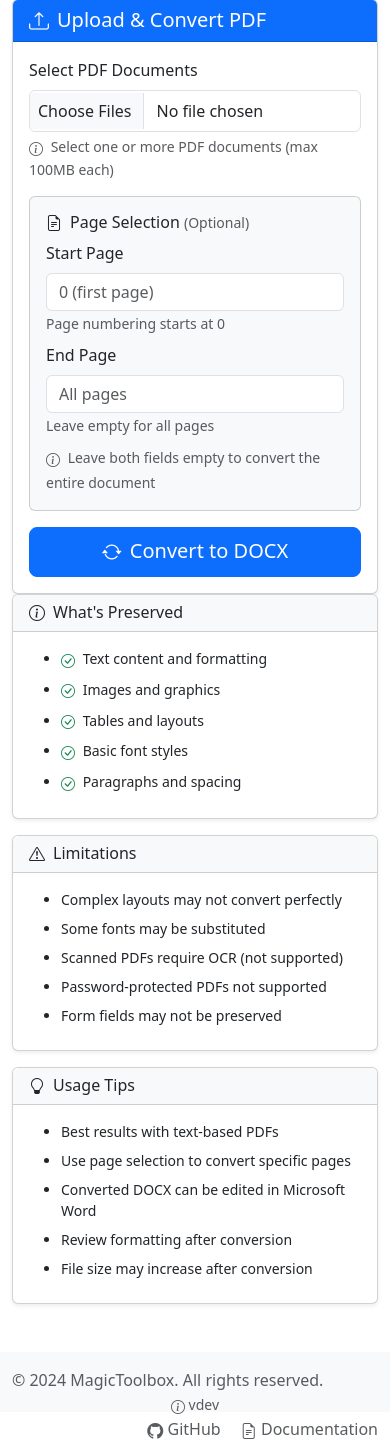
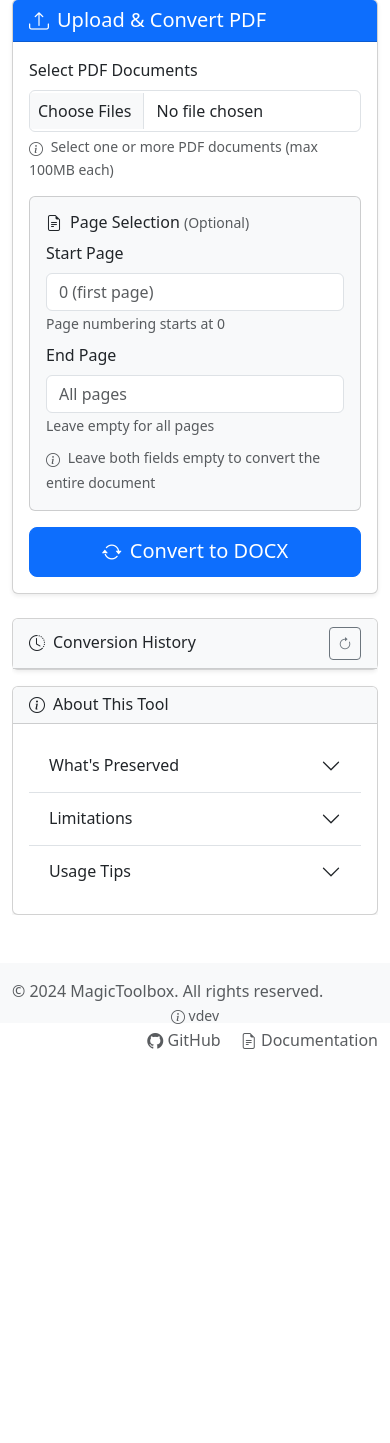
Before and after one commit to fabricekrebs/magictoolbox, a Django app: page /tools/pdf-docx-converter/ in a window 390 px wide. Shown: the part 400-1843 px from the top of the page. After the commit the page ends 1449 px from the top, so only its background shows below. Run offline with Django 5.2, Linux system fonts and the light colour scheme; the visitor is signed in with stand-in values (Sample User, id 1); parts of the project's set-up code (start-up, migrations or seed data) failed here and were passed over; some libraries are stand-ins or nearby versions.

Commit message:
feat(frontend): implement gold standard layout for PDF converter
- Add two-column responsive layout (8 cols left, 4 cols right)
- Add history sidebar with last 10 conversions
- Include shared tool-history.js and tool-history.css modules
- Add delete functionality with confirmation modal
- Auto-refresh history after successful conversions
- Convert tool info cards to collapsible accordions
- Manual refresh button for history
- Follows ASYNC_FILE_PROCESSING_GOLD_STANDARD.md requirements

```diff
--- a/templates/tools/pdf_docx_converter.html
+++ b/templates/tools/pdf_docx_converter.html
@@ -3,8 +3,12 @@
 
 {% block title %}{{ tool.display_name }} - MagicToolbox{% endblock %}
 
+{% block extra_css %}
+<link rel="stylesheet" href="{% static 'css/tool-history.css' %}">
+{% endblock %}
+
 {% block content %}
-<div class="container py-5">
+<div class="container-fluid py-5">
   <!-- Tool Header -->
   <div class="row mb-4">
     <div class="col-12">
@@ -35,8 +39,8 @@
   </div>
 
   <div class="row">
-    <!-- Tool Form -->
-    <div class="col-lg-8">
+    <!-- Left Column: Upload & Status (8 columns) -->
+    <div class="col-lg-8 mb-4">
       <div class="card shadow-sm">
         <div class="card-header bg-primary text-white">
           <h5 class="mb-0">
@@ -145,15 +149,55 @@
       </div>
     </div>
 
-    <!-- Tool Information -->
+    <!-- Right Column: History Sidebar (4 columns) -->
     <div class="col-lg-4">
-      <div class="card shadow-sm mb-3">
+      <div class="history-sidebar">
+        <div class="card shadow-sm">
+          <div class="card-header bg-light d-flex justify-content-between align-items-center">
+            <h6 class="mb-0">
+              <i class="bi bi-clock-history me-2"></i>Conversion History
+            </h6>
+            <button type="button" class="btn btn-sm btn-outline-secondary" id="refreshHistoryBtn" title="Refresh history">
+              <i class="bi bi-arrow-clockwise"></i>
+            </button>
+          </div>
+          <div class="card-body p-0">
+            <!-- Loading state -->
+            <div id="historyLoading" class="text-center py-4" style="display: none;">
+              <div class="spinner-border spinner-border-sm text-primary" role="status">
+                <span class="visually-hidden">Loading...</span>
+              </div>
+              <p class="text-muted small mt-2 mb-0">Loading history...</p>
+            </div>
+
+            <!-- Empty state -->
+            <div id="historyEmpty" class="text-center py-4" style="display: none;">
+              <i class="bi bi-inbox text-muted" style="font-size: 2rem;"></i>
+              <p class="text-muted small mt-2 mb-0">No conversion history yet</p>
+            </div>
+
+            <!-- History list -->
+            <div id="historyList" class="list-group list-group-flush"></div>
+          </div>
+        </div>
+
+        <!-- Tool Information (collapsible) -->
+        <div class="card shadow-sm mt-3">
           <div class="card-header bg-light">
             <h6 class="mb-0">
-            <i class="bi bi-info-circle me-2"></i>What's Preserved
+              <i class="bi bi-info-circle me-2"></i>About This Tool
             </h6>
           </div>
           <div class="card-body">
+            <div class="accordion accordion-flush" id="toolInfoAccordion">
+              <div class="accordion-item">
+                <h2 class="accordion-header">
+                  <button class="accordion-button collapsed" type="button" data-bs-toggle="collapse" data-bs-target="#preservedInfo">
+                    What's Preserved
+                  </button>
+                </h2>
+                <div id="preservedInfo" class="accordion-collapse collapse" data-bs-parent="#toolInfoAccordion">
+                  <div class="accordion-body">
                     <ul class="small mb-0">
                       <li class="mb-2"><i class="bi bi-check-circle text-success me-1"></i> Text content and formatting</li>
                       <li class="mb-2"><i class="bi bi-check-circle text-success me-1"></i> Images and graphics</li>
@@ -163,14 +207,15 @@
                     </ul>
                   </div>
                 </div>
-
-      <div class="card shadow-sm mb-3">
-        <div class="card-header bg-light">
-          <h6 class="mb-0">
-            <i class="bi bi-exclamation-triangle me-2"></i>Limitations
-          </h6>
               </div>
-        <div class="card-body">
+              <div class="accordion-item">
+                <h2 class="accordion-header">
+                  <button class="accordion-button collapsed" type="button" data-bs-toggle="collapse" data-bs-target="#limitations">
+                    Limitations
+                  </button>
+                </h2>
+                <div id="limitations" class="accordion-collapse collapse" data-bs-parent="#toolInfoAccordion">
+                  <div class="accordion-body">
                     <ul class="small mb-0">
                       <li class="mb-2">Complex layouts may not convert perfectly</li>
                       <li class="mb-2">Some fonts may be substituted</li>
@@ -180,14 +225,15 @@
                     </ul>
                   </div>
                 </div>
-
-      <div class="card shadow-sm">
-        <div class="card-header bg-light">
-          <h6 class="mb-0">
-            <i class="bi bi-lightbulb me-2"></i>Usage Tips
-          </h6>
               </div>
-        <div class="card-body">
+              <div class="accordion-item">
+                <h2 class="accordion-header">
+                  <button class="accordion-button collapsed" type="button" data-bs-toggle="collapse" data-bs-target="#usageTips">
+                    Usage Tips
+                  </button>
+                </h2>
+                <div id="usageTips" class="accordion-collapse collapse" data-bs-parent="#toolInfoAccordion">
+                  <div class="accordion-body">
                     <ul class="small mb-0">
                       <li class="mb-2">Best results with text-based PDFs</li>
                       <li class="mb-2">Use page selection to convert specific pages</li>
@@ -195,6 +241,11 @@
                       <li class="mb-2">Review formatting after conversion</li>
                       <li class="mb-2">File size may increase after conversion</li>
                     </ul>
+                  </div>
+                </div>
+              </div>
+            </div>
+          </div>
         </div>
       </div>
     </div>
@@ -604,5 +655,66 @@ async function downloadAllFiles() {
 
   MagicToolbox.showNotification(`Downloaded ${completedExecutions.length} file${completedExecutions.length !== 1 ? 's' : ''}`, 'success');
 }
+
+// Initialize history on page load
+document.addEventListener('DOMContentLoaded', function() {
+  if (typeof ToolHistory !== 'undefined') {
+    ToolHistory.loadHistory('pdf-docx-converter', {
+      onDeleteSuccess: function() {
+        MagicToolbox.showNotification('Item deleted successfully', 'success');
+      },
+      onDeleteError: function(error) {
+        MagicToolbox.showNotification('Failed to delete item: ' + error, 'error');
+      }
+    });
+
+    // Manual refresh button
+    document.getElementById('refreshHistoryBtn')?.addEventListener('click', function() {
+      ToolHistory.loadHistory('pdf-docx-converter');
+    });
+  }
+});
+
+// Override showResults to refresh history after completion
+const originalShowResults = showResults;
+showResults = function(completedFiles, failedFiles) {
+  originalShowResults(completedFiles, failedFiles);
+
+  // Refresh history after successful conversions
+  if (completedFiles > 0 && typeof ToolHistory !== 'undefined') {
+    setTimeout(() => {
+      ToolHistory.loadHistory('pdf-docx-converter');
+    }, 1000);
+  }
+};
 </script>
+
+<!-- Delete Confirmation Modal -->
+<div class="modal fade" id="deleteHistoryModal" tabindex="-1" aria-labelledby="deleteHistoryModalLabel" aria-hidden="true">
+  <div class="modal-dialog">
+    <div class="modal-content">
+      <div class="modal-header">
+        <h5 class="modal-title" id="deleteHistoryModalLabel">
+          <i class="bi bi-trash me-2"></i>Delete Conversion
+        </h5>
+        <button type="button" class="btn-close" data-bs-dismiss="modal" aria-label="Close"></button>
+      </div>
+      <div class="modal-body">
+        <p>Are you sure you want to delete this conversion?</p>
+        <p class="text-muted small mb-0">
+          <i class="bi bi-info-circle me-1"></i>
+          This will permanently delete both the input and output files.
+        </p>
+      </div>
+      <div class="modal-footer">
+        <button type="button" class="btn btn-secondary" data-bs-dismiss="modal">Cancel</button>
+        <button type="button" class="btn btn-danger" id="confirmDeleteBtn">
+          <i class="bi bi-trash me-1"></i>Delete
+        </button>
+      </div>
+    </div>
+  </div>
+</div>
+
+<script src="{% static 'js/tool-history.js' %}"></script>
 {% endblock %}
```
Lines whose indentation alone changed are shown as unchanged.
